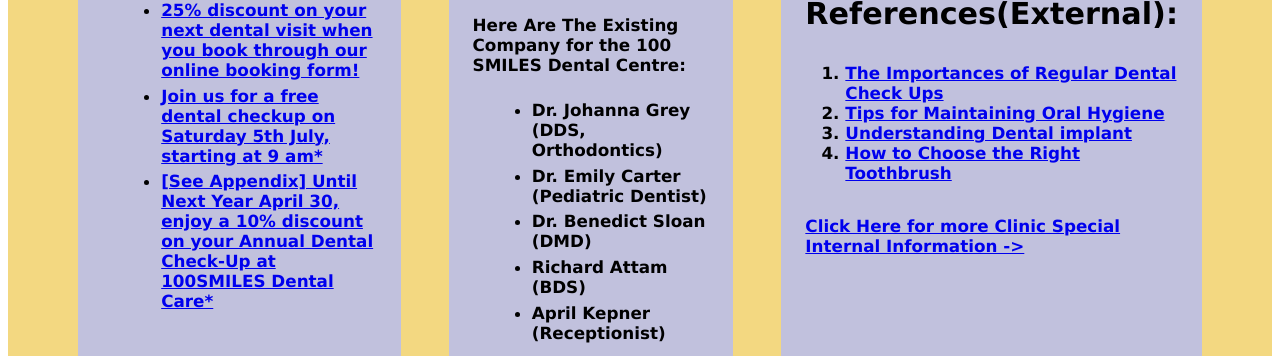
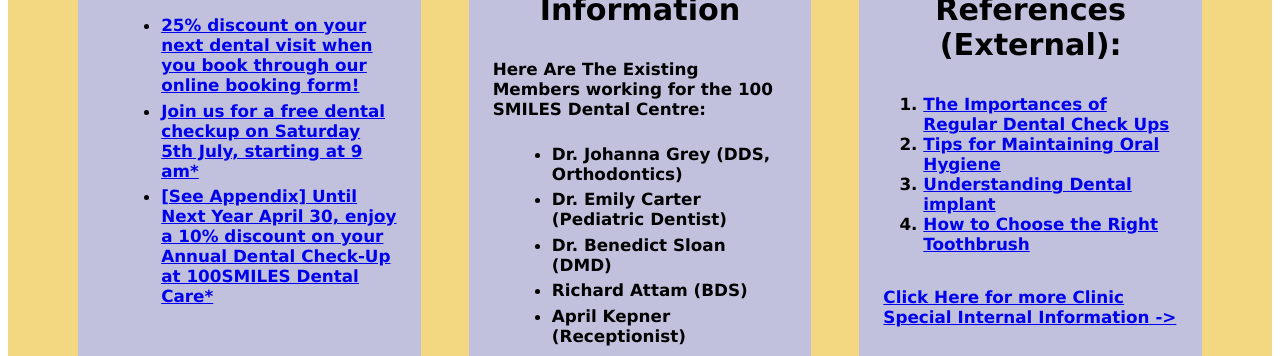
Before and after one commit to Nex-opensourcehorray/CP1406, a plain HTML site: page Assignment_02/Submission for A2 (mingsen hua)/index.html in a window 1280 px wide. Shown: the part 744-1100 px from the top of the page. Drawn offline with Linux system fonts and the light colour scheme; a web font is replaced by a local one.

Commit message:
promise to be the final time update.

```diff
--- a/Assignment_02/Submission for A2 (mingsen hua)/index.html
+++ b/Assignment_02/Submission for A2 (mingsen hua)/index.html
@@ -52,7 +52,7 @@
         <article class="column" aria-labelledby="member-title">
             <img src="Images/AdobeStock_244031852.jpeg" alt="Dental Team" class="article-image">
         <h1 id="member-title">Member Information</h1>
-        <p>Here Are The Existing Company for the 100 SMILES Dental Centre:</p>
+        <p>Here Are The Existing Members working for the 100 SMILES Dental Centre:</p>
         <ul>
             <li>Dr. Johanna Grey (DDS, Orthodontics)</li>
             <li>Dr. Emily Carter (Pediatric Dentist)</li>
@@ -66,7 +66,7 @@
         <!-- Articles -->
         <article class="column" aria-labelledby="articles-title">
             <img src="Images/AdobeStock_298640195.jpeg" alt="Dental Care" class="article-image">
-        <h1 id="articles-title">Articles for References(External):</h1>
+        <h1 id="articles-title">Articles for References (External):</h1>
         <ol>
             <li><a href="https://www.qld.gov.au/health/staying-healthy/oral-health/visiting-the-dentist/regular-dental-check-ups">The Importances of Regular Dental Check Ups</a></li>
             <li><a href="https://my.clevelandclinic.org/health/treatments/16914-oral-hygiene">Tips for Maintaining Oral Hygiene</a></li>
```
